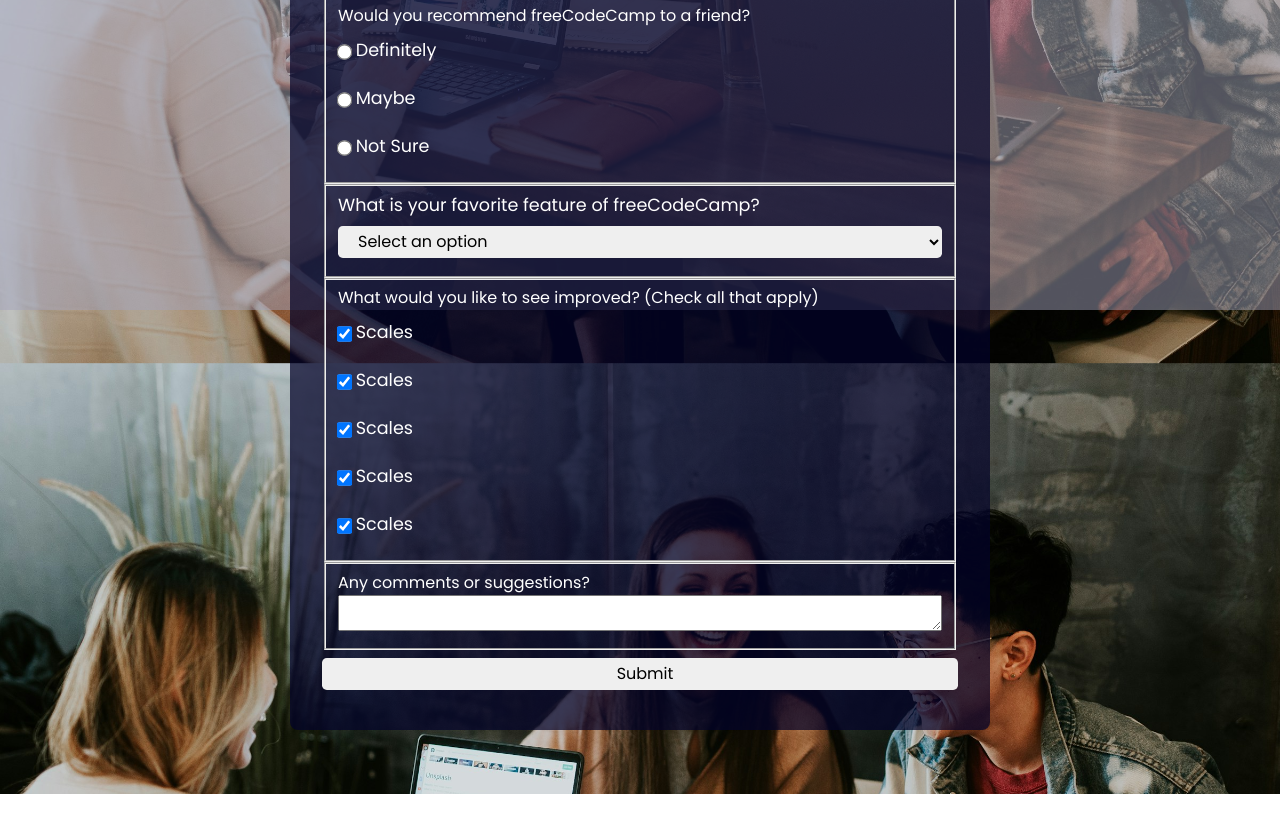
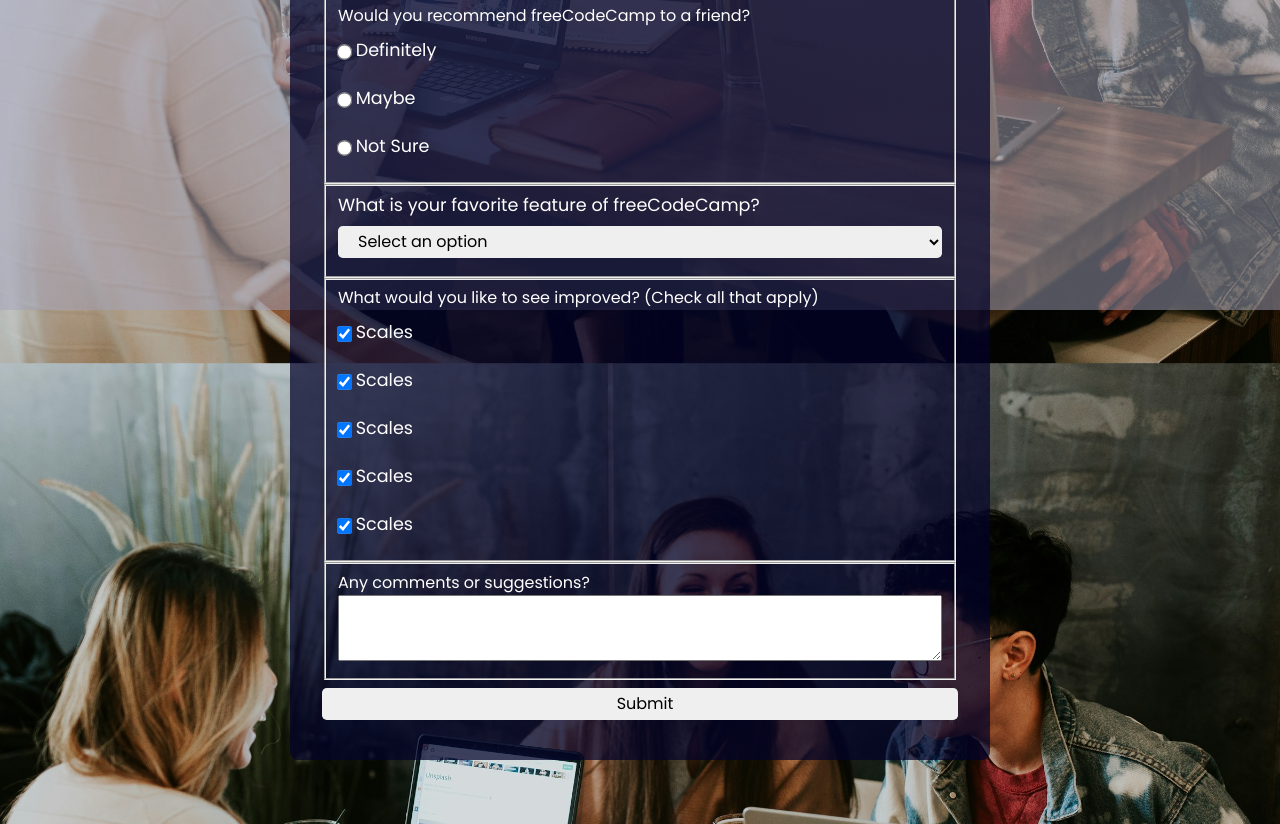
Before and after one commit to webstormcam/survey_form, a plain HTML site: page index.html in a window 1280 px wide. Shown: the part 490-1314 px from the top of the page. Before the commit the page ends 1284 px from the top, so only its background shows below. Drawn offline with Linux system fonts and the light colour scheme.

Commit message:
Enlarged the rows of the textarea

```diff
--- a/index.html
+++ b/index.html
@@ -70,7 +70,7 @@
                 </fieldset>
                 <fieldset>
                     <p class="text-callout">Any comments or suggestions?</p>
-                    <textarea name="" id=""></textarea>
+                    <textarea rows="4" name="" id=""></textarea>
                 </fieldset>
                 <input type="submit">
         </form>
```
